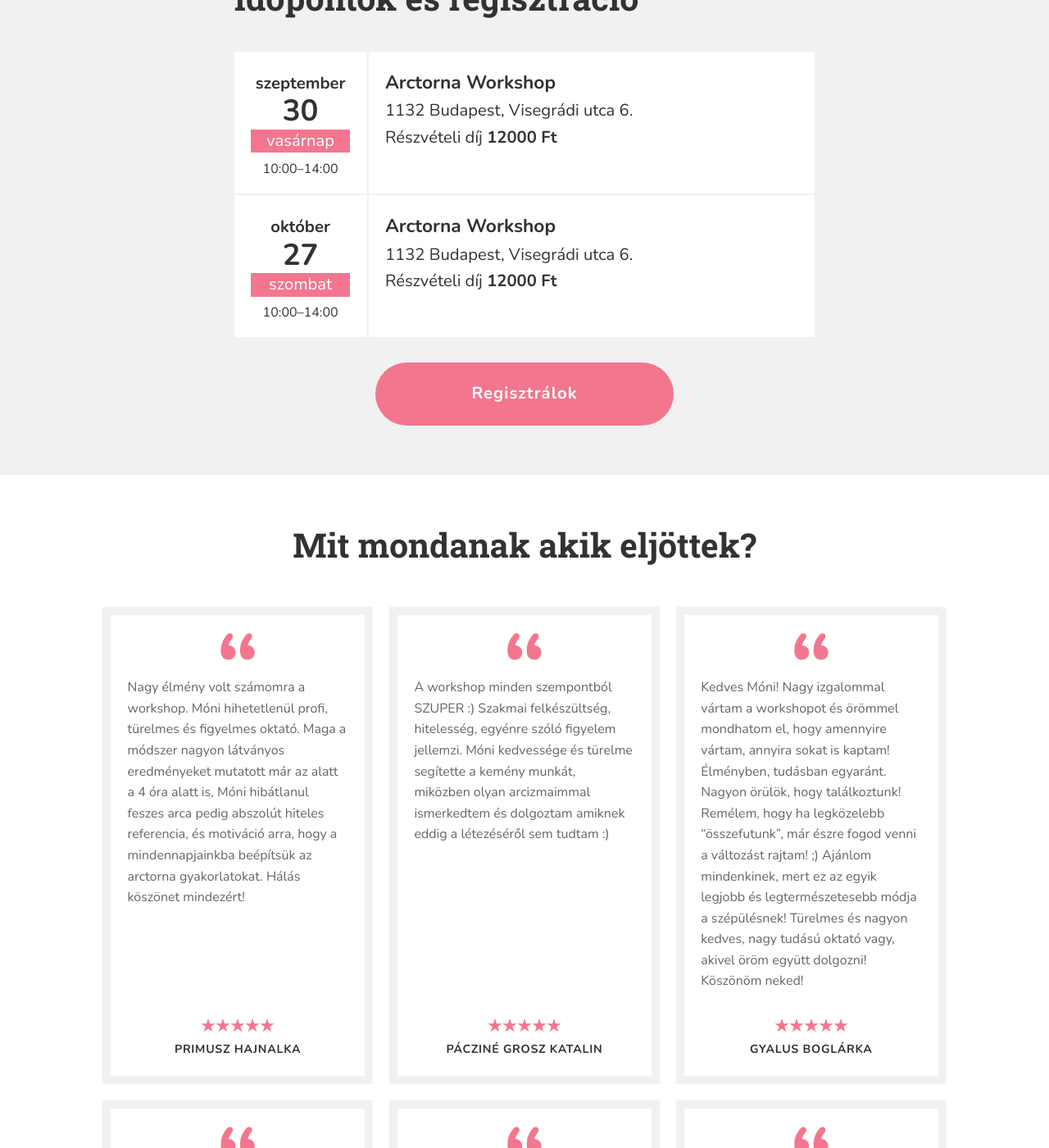
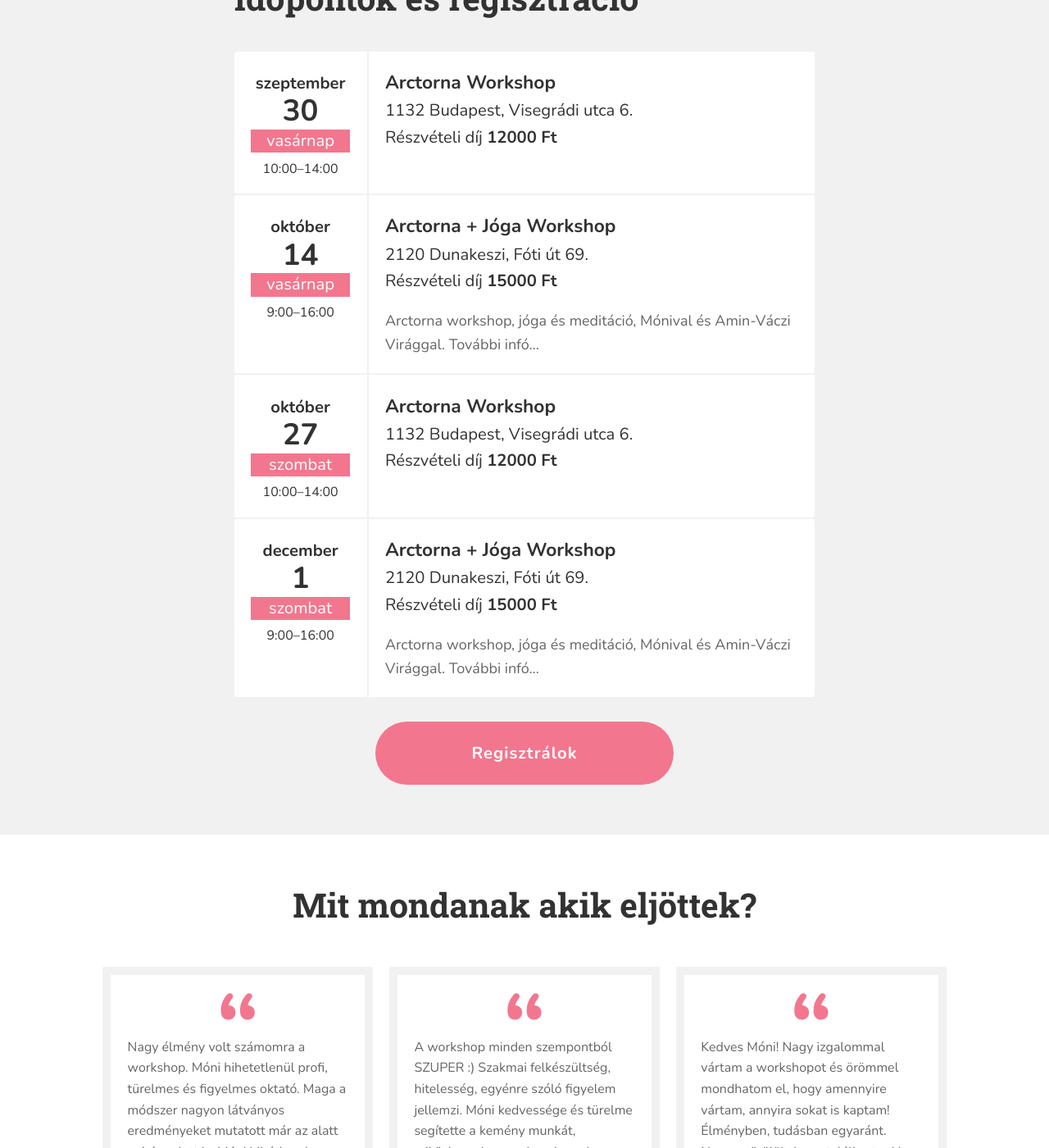
Before and after one commit to monikamudra/arctorna, a Jekyll site: the page built from workshop.md, in a window 1280 px wide and 1400 px high, scrolled down 2264 px. Shown: the whole window at 82% size. Built offline with Jekyll 4.4.1, drawn with Linux system fonts in a browser that asks for light colours.

Commit message:
Add new workshop events

```diff
--- a/_data/workshop.yaml
+++ b/_data/workshop.yaml
@@ -10,8 +10,28 @@ events:
     title: Arctorna Workshop
     address: 1132 Budapest, Visegrádi utca 6.
   -
+    date: 2018-10-14T09:00
+    start: "9:00"
+    end: "16:00"
+    title: Arctorna + Jóga Workshop
+    address: 2120 Dunakeszi, Fóti út 69.
+    price: 15000
+    description: >-
+      Arctorna workshop, jóga és meditáció, Mónival és Amin-Váczi Virággal.
+      [További infó…](https://www.facebook.com/events/1972554396158829/?ti=ia)
+  -
     date: 2018-10-27T10:00
     start: "10:00"
     end: "14:00"
     title: Arctorna Workshop
     address: 1132 Budapest, Visegrádi utca 6.
+  -
+    date: 2018-12-01T09:00
+    start: "9:00"
+    end: "16:00"
+    title: Arctorna + Jóga Workshop
+    address: 2120 Dunakeszi, Fóti út 69.
+    price: 15000
+    description: >-
+      Arctorna workshop, jóga és meditáció, Mónival és Amin-Váczi Virággal.
+      [További infó…](https://www.facebook.com/events/1972554396158829/?ti=ia)
```
